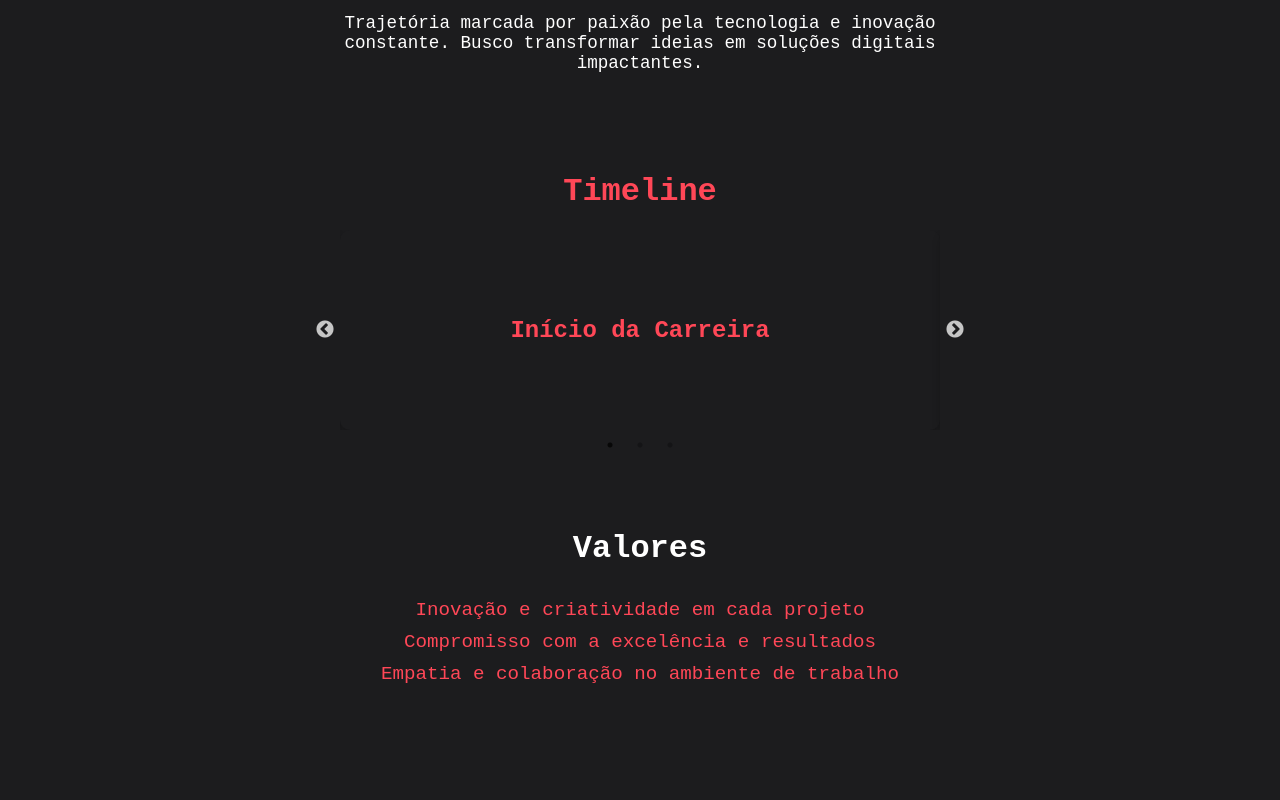
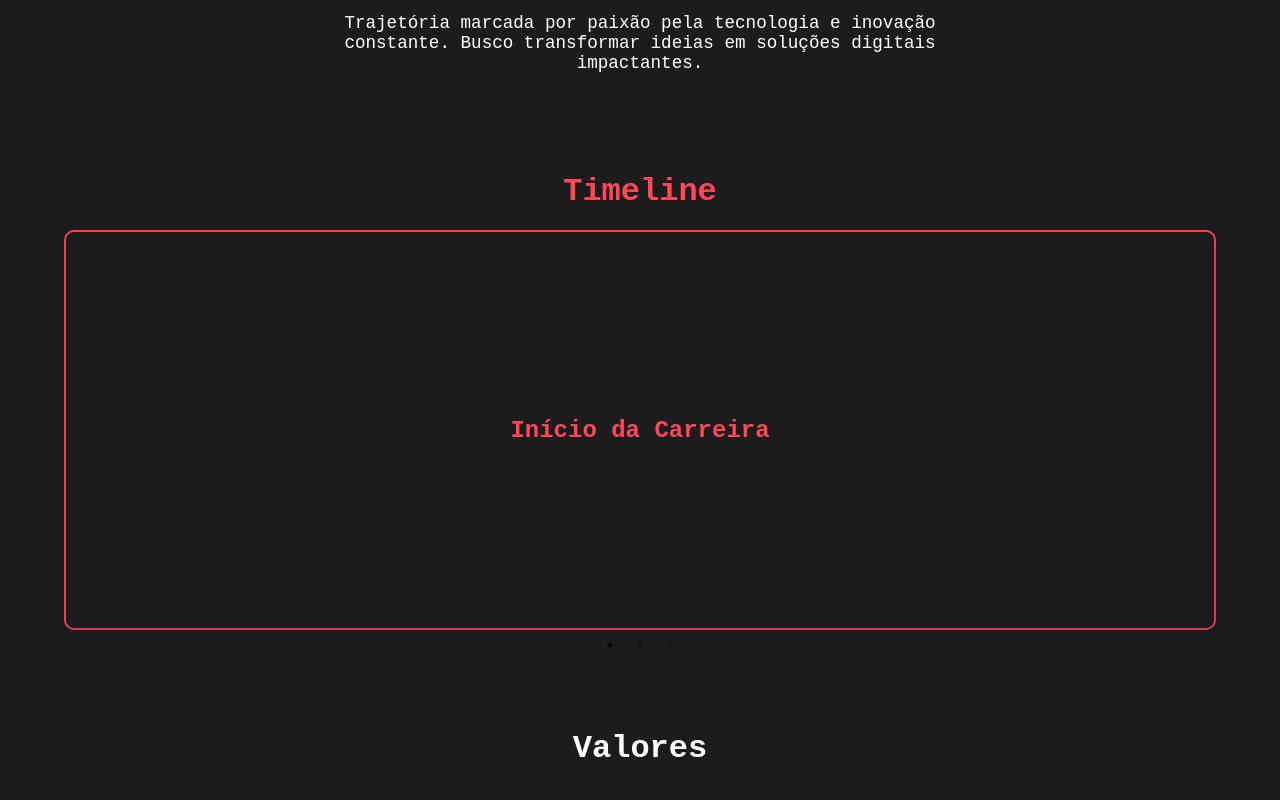
Before and after one commit to brunoraniere2003/brunoraniere-landing-page, a React (Create React App) app: page / in a window 1280 px wide. Shown: the part 820-1620 px from the top of the page. Built offline with nearby package versions, Linux system fonts and the light colour scheme.

Commit message:
card borda laranja

```diff
--- a/src/components/Hero/HeroStyle.js
+++ b/src/components/Hero/HeroStyle.js
@@ -35,7 +35,7 @@ export const HeroContainer = styled.section`
     left: 0;
     width: 100%;
     height: 100%;
-    background-color: rgba(0, 0, 0, 0.5);
+    background-color: rgba(0, 0, 0, 0.55);
     z-index: 0;
   }
 
--- a/src/components/Timeline/TimelineStyle.js
+++ b/src/components/Timeline/TimelineStyle.js
@@ -3,10 +3,12 @@ import { colors } from '../../styles/variables';
 
 export const TimelineContainer = styled.section`
   padding: 40px 0;
-  max-width: 600px;
+  max-width: 90vw; /* Limita a largura do container */
   margin: 0 auto;
   text-align: center;
+  overflow: hidden; /* Impede transbordamento lateral */
 `;
+
 
 export const SectionTitle = styled.h2`
   font-size: 2em;
@@ -17,13 +19,16 @@ export const SectionTitle = styled.h2`
 export const Card = styled.div`
   perspective: 1000px;
   width: 100%;
-  height: 200px;
+  height: 400px; /* Mantendo a altura vertical */
   cursor: pointer;
   position: relative;
   transform-style: preserve-3d;
   transition: transform 0.6s;
   transform: ${({ flipped }) => (flipped ? "rotateY(180deg)" : "rotateY(0deg)")};
+  border: 2px solid ${colors.highlight}; /* Adiciona borda */
+  border-radius: 10px; /* Arredonda os cantos */
 `;
+
 
 export const CardFront = styled.div`
   position: absolute;
@@ -52,7 +57,10 @@ export const CardBack = styled.div`
   border-radius: 10px;
   box-shadow: 0 4px 8px rgba(0, 0, 0, 0.2);
   transform: rotateY(180deg);
+  padding: 10px;
+  overflow-y: auto; /* Adiciona barra de rolagem interna */
 `;
+
 
 export const CardTitle = styled.h3`
   font-size: 1.5em;
```
